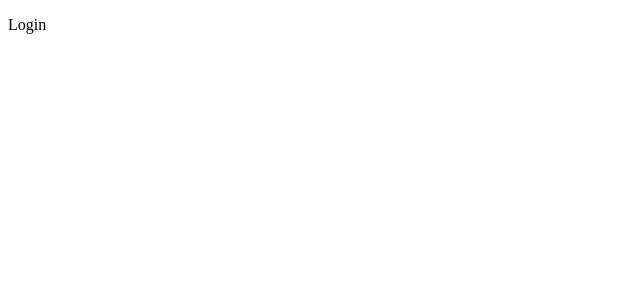
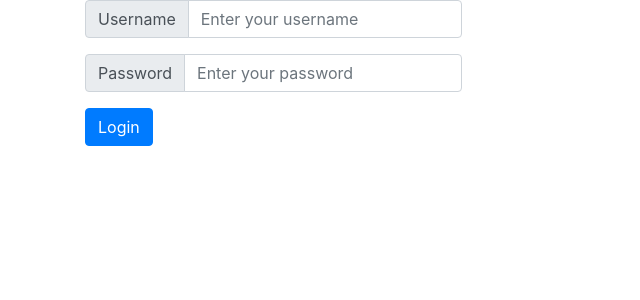
Before and after one commit to JPriev/SmartHome, a React (Create React App) app: page / in a window 1280 px wide. Shown: the top 300 px of the page, without its empty margins (0-640 px from the left). Built offline with nearby package versions, Linux system fonts and the light colour scheme.

Commit message:
login update

```diff
--- a/package.json
+++ b/package.json
@@ -7,9 +7,12 @@
     "@testing-library/react": "^9.5.0",
     "@testing-library/user-event": "^7.2.1",
     "bootstrap": "^4.4.1",
+    "jquery": "^3.4.1",
+    "popper.js": "^1.16.1",
     "react": "^16.13.1",
     "react-bootstrap": "^1.0.0",
     "react-dom": "^16.13.1",
+    "react-router-dom": "^5.1.2",
     "react-scripts": "3.4.1"
   },
   "scripts": {
--- a/src/Login.js
+++ b/src/Login.js
@@ -1,15 +1,61 @@
 
 import React from 'react';
-import { Container, Row, Col } from 'react-bootstrap';
+import { Container, Row, Col, Button, InputGroup, FormControl } from 'react-bootstrap';
 
 function Login() {
     return <Container>
         <Row>
-            <Col xs={12}>
-                <p>Login</p>
-            </Col>
+            <form> {/* neveikia xs={12} del form */}
+                <Col xs={12}>
+                    <InputGroup className="mb-3">
+                        <InputGroup.Prepend>
+                            <InputGroup.Text id="inputGroup-sizing-default">Username</InputGroup.Text>
+                        </InputGroup.Prepend>
+                        <FormControl
+                            type="text"
+                            placeholder="Enter your username"
+                            aria-label="Default"
+                            aria-describedby="inputGroup-sizing-default"
+                        />
+                    </InputGroup>
+                </Col>
+                <Col xs={12}>
+                    <InputGroup className="mb-3">
+                        <InputGroup.Prepend>
+                            <InputGroup.Text id="inputGroup-sizing-default">Password</InputGroup.Text>
+                        </InputGroup.Prepend>
+                        <FormControl
+                            type="password"
+                            placeholder="Enter your password"
+                            aria-label="Default"
+                            aria-describedby="inputGroup-sizing-default"
+                        />
+                    </InputGroup>
+                </Col>
+                <Col xs={12}>
+                    <Button color="primary">Login</Button>
+                </Col>
+            </form>
         </Row>
     </Container>
+
+{/* <form onSubmit={this.login}>
+<FormGroup controlId="email" validationState={ formSubmitted ? (errors.email ? 'error' : 'success') : null }>
+    <ControlLabel>Email</ControlLabel>
+    <FormControl type="text" name="email" placeholder="Enter your email" onChange={this.handleInputChange} />
+{ errors.email &&
+    <HelpBlock>{errors.email}</HelpBlock>
+}
+</FormGroup>
+<FormGroup controlId="password" validationState={ formSubmitted ? (errors.password ? 'error' : 'success') : null }>
+    <ControlLabel>Password</ControlLabel>
+    <FormControl type="password" name="password" placeholder="Enter your password" onChange={this.handleInputChange} />
+{ errors.password &&
+    <HelpBlock>{errors.password}</HelpBlock>
+}
+</FormGroup>
+<Button type="submit" bsStyle="primary">Sign-In</Button>
+</form> */}
             // <div class="container" style="margin-top:20px;">
 
             //     <form>
--- a/src/index.html
+++ /dev/null
@@ -1,21 +0,0 @@
-
-<!doctype html>
-<html lang="en">
-
-<head>
-    <title>Testing WEB System</title>
-    <meta charset="utf-8">
-    <meta name="viewport" content="width=device-width, initial-scale=1">
-    <link rel="stylesheet" href="https://maxcdn.bootstrapcdn.com/bootstrap/4.4.1/css/bootstrap.min.css"
-        integrity="sha384-Vkoo8x4CGsO3+Hhxv8T/Q5PaXtkKtu6ug5TOeNV6gBiFeWPGFN9MuhOf23Q9Ifjh" crossorigin="anonymous" />
-</head>
-
-<body>
-    <div id="root"></div>
-
-    <script src="https://unpkg.com/react/umd/react.production.min.js" crossorigin></script>
-    <script src="https://unpkg.com/react-dom/umd/react-dom.production.min.js" crossorigin></script>
-    <script src="https://unpkg.com/react-bootstrap@next/dist/react-bootstrap.min.js" crossorigin></script>
-</body>
-
-</html>
```
Also changed, not shown: src/index.js (+6 -1 lines), 1 other file (tests, documents, lock files or other folders).
